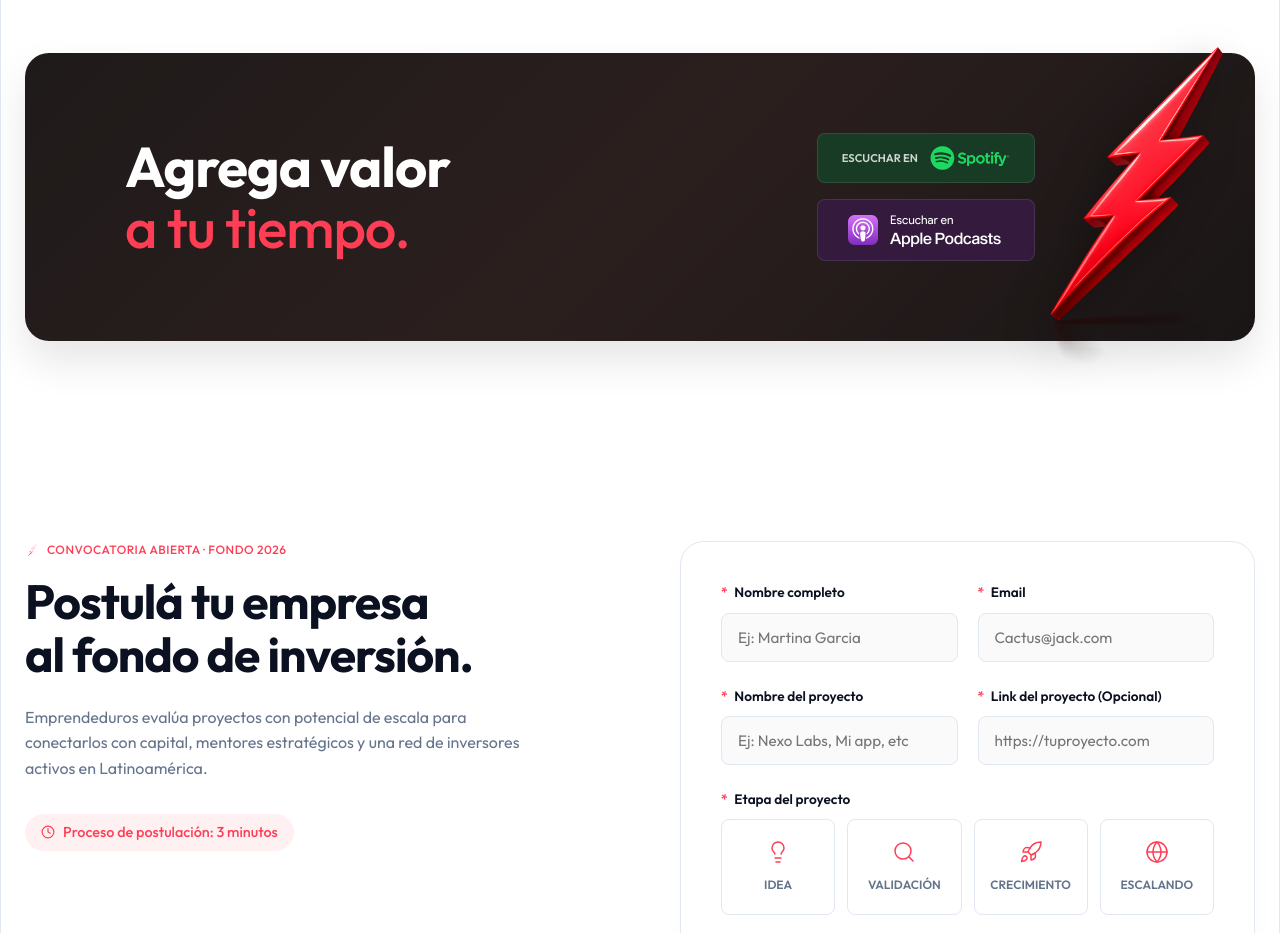
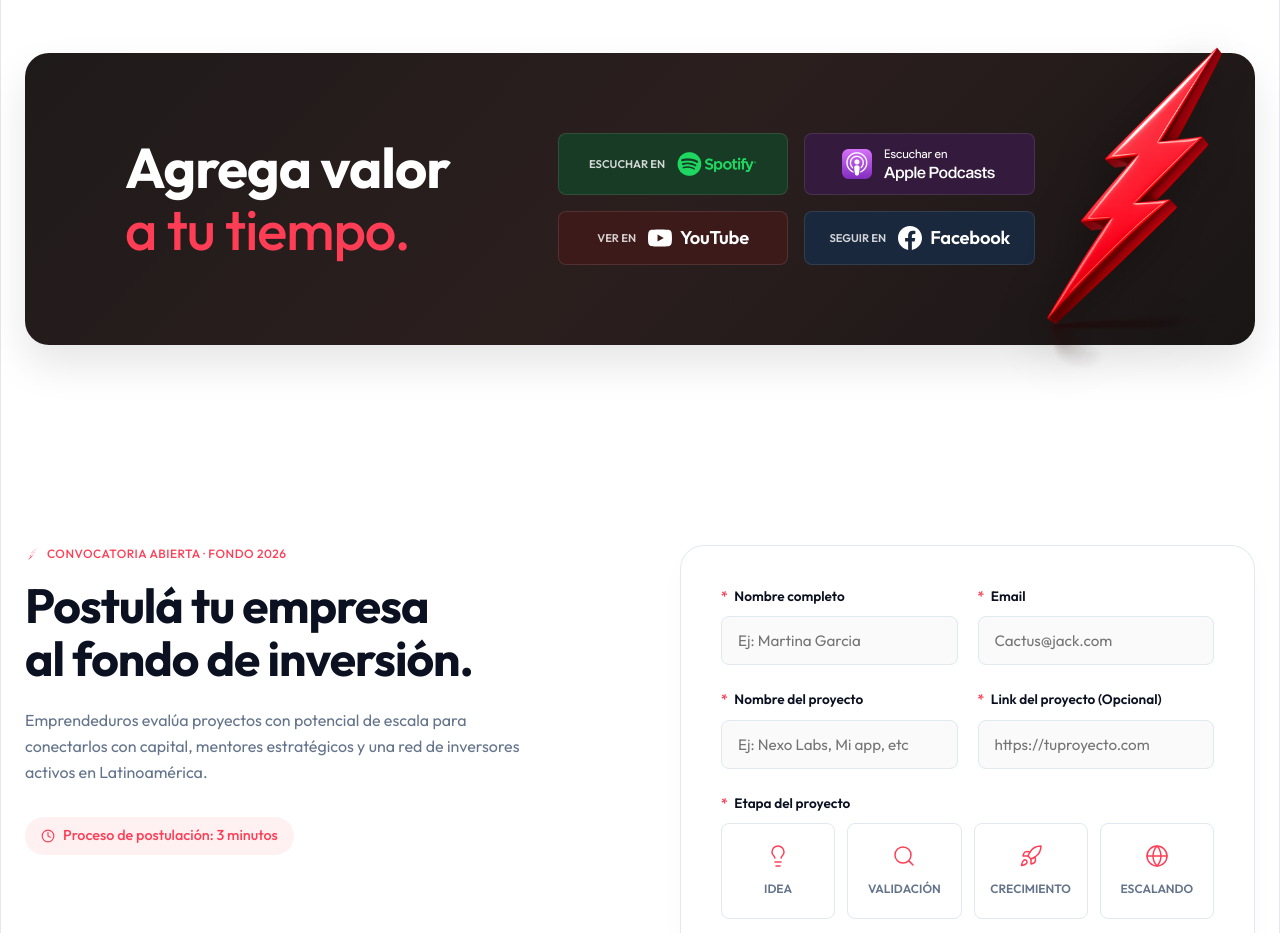
Before and after one commit to brunobollati/emprendeduros, a website: page index.html in a window 1280 px wide. Shown: the part 5540-6473 px from the top of the page. Drawn offline with Linux system fonts and the light colour scheme.

Commit message:
feat: add YouTube and Facebook buttons to podcast section, link download files, and update layout grid

```diff
--- a/index.css
+++ b/index.css
@@ -1096,8 +1096,8 @@ a {
 }
 
 .podcast-buttons {
-    display: flex;
-    flex-direction: column;
+    display: grid;
+    grid-template-columns: 1fr 1fr;
     gap: 16px;
     position: relative;
     z-index: 2;
@@ -1151,6 +1151,50 @@ a {
 .btn-logo-apple {
     height: 36px;
     object-fit: contain;
+}
+
+.btn-youtube {
+    background: #3D1A1A;
+    color: white;
+    display: flex;
+    align-items: center;
+    padding: 12px 24px;
+    border-radius: 8px;
+    border: 1px solid rgba(255,255,255,0.1);
+    text-decoration: none;
+    transition: all 0.3s ease;
+}
+
+.btn-youtube:hover {
+    background: #502020;
+}
+
+.btn-facebook {
+    background: #1A283D;
+    color: white;
+    display: flex;
+    align-items: center;
+    padding: 12px 24px;
+    border-radius: 8px;
+    border: 1px solid rgba(255,255,255,0.1);
+    text-decoration: none;
+    transition: all 0.3s ease;
+}
+
+.btn-facebook:hover {
+    background: #203550;
+}
+
+.btn-logo-svg {
+    height: 24px;
+    width: auto;
+    margin-right: 8px;
+}
+
+.btn-main-text {
+    font-size: 1.15rem;
+    font-weight: 600;
+    letter-spacing: -0.2px;
 }
 
 .podcast-rayo {
@@ -1694,7 +1738,8 @@ textarea {
 
     .podcast-buttons {
         margin-right: 0;
-        align-items: center;
+        grid-template-columns: 1fr;
+        justify-items: stretch;
     }
 
     .podcast-rayo {
--- a/index.html
+++ b/index.html
@@ -548,7 +548,7 @@
                                     </svg>
                                 </span>
                             </a>
-                            <a href="#" download class="inv-link-btn btn-dark">
+                            <a href="assets/cabal.pdf" download class="inv-link-btn btn-dark">
                                 Descargar Brief
                                 <span class="link-icon">
                                     <svg width="14" height="14" viewBox="0 0 24 24" fill="none" stroke="currentColor"
@@ -585,7 +585,7 @@
                                     </svg>
                                 </span>
                             </a>
-                            <a href="#" download class="inv-link-btn btn-dark">
+                            <a href="assets/BioEsol_Presentation_F0823f.pdf" download class="inv-link-btn btn-dark">
                                 Descargar Brief
                                 <span class="link-icon">
                                     <svg width="14" height="14" viewBox="0 0 24 24" fill="none" stroke="currentColor"
@@ -621,7 +621,7 @@
                                     </svg>
                                 </span>
                             </a>
-                            <a href="#" download class="inv-link-btn btn-dark">
+                            <a href="assets/Lumen_BrandOverview.pdf" download class="inv-link-btn btn-dark">
                                 Descargar Brief
                                 <span class="link-icon">
                                     <svg width="14" height="14" viewBox="0 0 24 24" fill="none" stroke="currentColor"
@@ -690,6 +690,20 @@
                     </a>
                     <a href="https://podcasts.apple.com/us/podcast/emprendeduros/id1522107528" target="_blank" class="btn btn-apple">
                         <img src="assets/Frame%207.png" alt="Apple Podcasts" class="btn-logo-apple">
+                    </a>
+                    <a href="https://www.youtube.com/@emprendeduros" target="_blank" class="btn btn-youtube">
+                        <span class="btn-small-text">VER EN</span>
+                        <svg viewBox="0 0 24 24" fill="currentColor" class="btn-logo-svg">
+                            <path d="M23.498 6.186a3.016 3.016 0 0 0-2.122-2.136C19.505 3.5 12 3.5 12 3.5s-7.505 0-9.377.55a3.016 3.016 0 0 0-2.122 2.136C0 8.07 0 12 0 12s0 3.93.502 5.814a3.016 3.016 0 0 0 2.122 2.136c1.871.55 9.376.55 9.376.55s7.505 0 9.377-.55a3.016 3.016 0 0 0 2.122-2.136C24 15.93 24 12 24 12s0-3.93-.502-5.814zM9.545 15.568V8.432L15.818 12l-6.273 3.568z"/>
+                        </svg>
+                        <span class="btn-main-text">YouTube</span>
+                    </a>
+                    <a href="https://www.facebook.com/emprendeduros" target="_blank" class="btn btn-facebook">
+                        <span class="btn-small-text">SEGUIR EN</span>
+                        <svg viewBox="0 0 24 24" fill="currentColor" class="btn-logo-svg">
+                            <path d="M24 12.073c0-6.627-5.373-12-12-12s-12 5.373-12 12c0 5.99 4.388 10.954 10.125 11.854v-8.385H7.078v-3.469h3.047V9.43c0-3.007 1.792-4.669 4.533-4.669 1.312 0 2.686.235 2.686.235v2.953H15.83c-1.491 0-1.956.925-1.956 1.874v2.25h3.328l-.532 3.469h-2.796v8.385C19.612 23.027 24 18.062 24 12.073z"/>
+                        </svg>
+                        <span class="btn-main-text">Facebook</span>
                     </a>
                 </div>
                 <img src="assets/rayo png hero.png" alt="Rayo" class="podcast-rayo">
```
Also changed, not shown: 3 other files.
